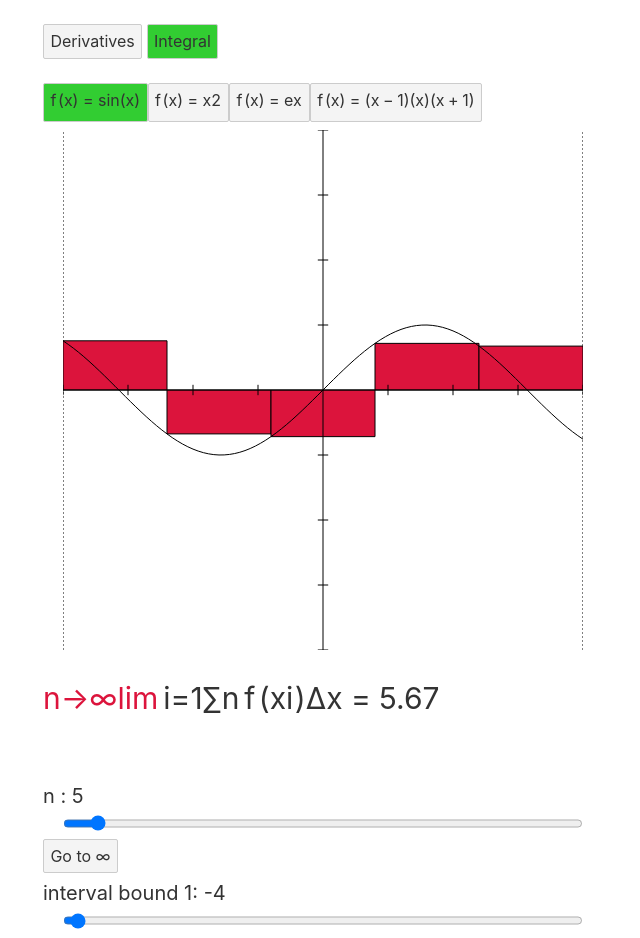
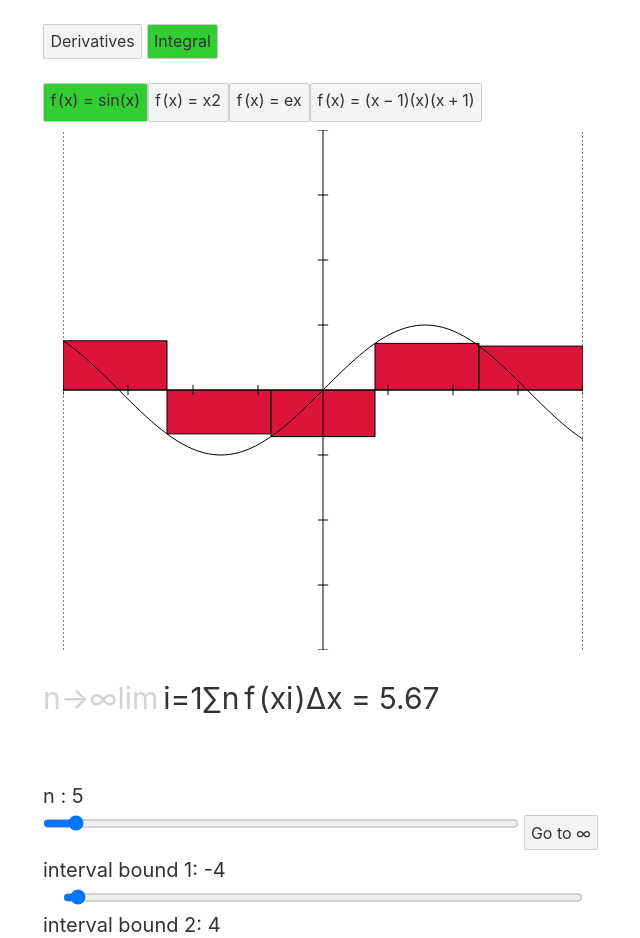
Before and after one commit to nchlsb/early-calc, a Svelte app: page / in a window 1280 px wide. Shown: the top 938 px of the page, without its empty margins (317-957 px from the left). Built offline with nearby package versions, Linux system fonts and the light colour scheme.

Commit message:
Slider for number of rectangles nows turns off n appoches infinity

```diff
--- a/src/App.svelte
+++ b/src/App.svelte
@@ -130,7 +130,7 @@
 		return sum
 	})()
 
-	$: integeralDef = `{\\color{${(nApprochesIninity) ? `lightgray` : `crimson`}} \\lim_{n \\rightarrow \\infty}} \\sum_{i=1}^n f(x_i)\\Delta x = ${sumRectangles.toFixed(2)}`
+	$: integeralDef = `{\\color{${(!nApprochesIninity) ? `lightgray` : `crimson`}} \\lim_{n \\rightarrow \\infty}} \\sum_{i=1}^n f(x_i)\\Delta x = ${sumRectangles.toFixed(2)}`
 
 	let nApprochesIninity = false;
 
@@ -304,8 +304,9 @@
 	{:else}
 		<label id="NumberRectangles" for="RectangleWidthValue"><Katex math={`n :`}></Katex> {(!nApprochesIninity) ? numberRectangles : '∞'}</label>
 		<span>
-			<input type="range" min="1" step="1" max="100"  bind:value={numberRectangles}>
-			<button on:click={handleNApprochesIninity}>Go to ∞</button>
+			<!-- <input id='n' use:tooltip type="range" min="1" step="1" max="100" disabled={nApprochesIninity} class="{(!nApprochesIninity) ? "" : "grayout"}" bind:value={numberRectangles}>	 -->
+			<input id='n' use:tooltip type="range" min="1" step="1" max="100" on:input={() => nApprochesIninity = false} bind:value={numberRectangles}>
+			<button on:click={handleNApprochesIninity}>{((!nApprochesIninity) ? 'Go to ∞' : 'Go to #')}</button>
 		</span>
 
 
@@ -397,4 +398,13 @@
 		color: crimson
 	}
 
+	.grayout {
+		opacity: 0.4; /* Real browsers */
+	}
+
+	#n{
+		width: 85%;
+		display: inline;
+	}
+
 </style>
```
